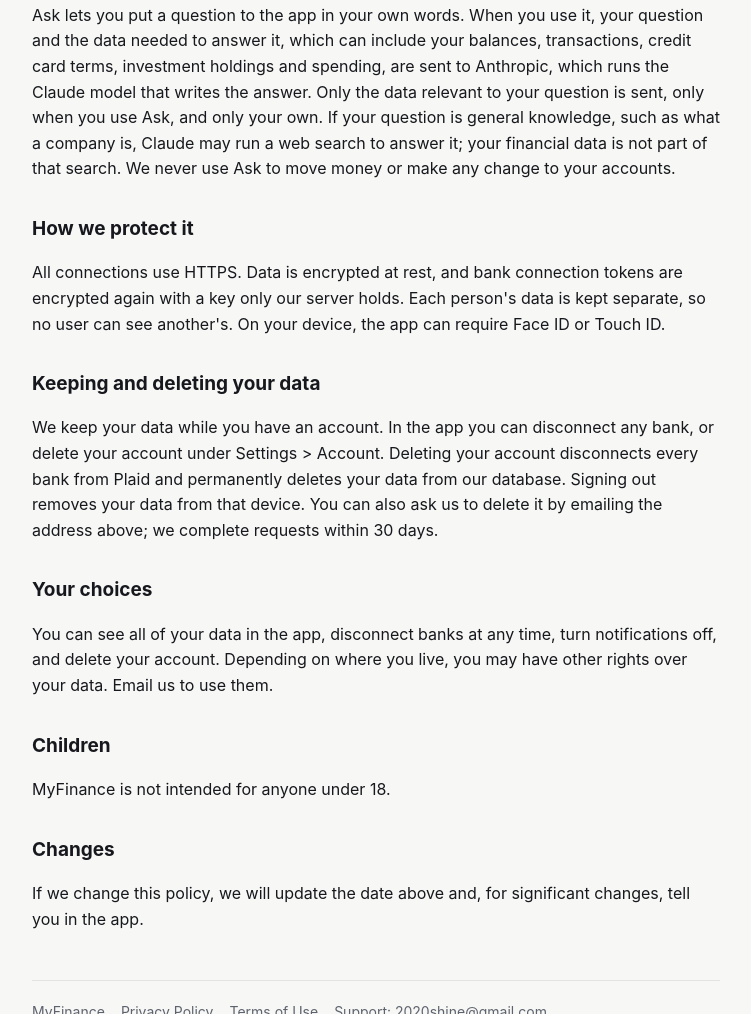
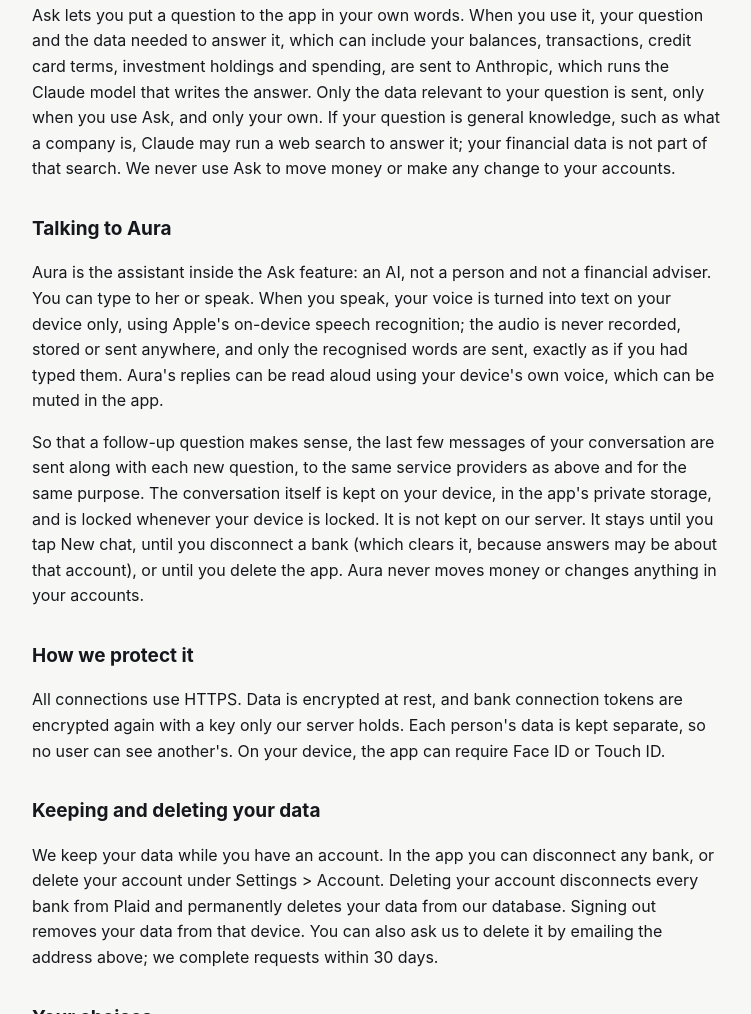
Before and after one commit to shineet/shine-finance-api, a website: page public/privacy.html in a window 1280 px wide. Shown: the part 1403-2417 px from the top of the page, without its empty margins (264-1015 px from the left). Drawn offline with Linux system fonts and the light colour scheme.

Commit message:
Privacy: Talking to Aura (voice on the device only, conversation kept on the device, recent messages sent with each question)
Co-Authored-By: Claude Sonnet 5.5 <noreply@anthropic.com>

```diff
--- a/public/privacy.html
+++ b/public/privacy.html
@@ -28,6 +28,9 @@
 <p>We will disclose data if the law requires it.</p>
 <h2>The Ask feature</h2>
 <p>Ask lets you put a question to the app in your own words. When you use it, your question and the data needed to answer it, which can include your balances, transactions, credit card terms, investment holdings and spending, are sent to Anthropic, which runs the Claude model that writes the answer. Only the data relevant to your question is sent, only when you use Ask, and only your own. If your question is general knowledge, such as what a company is, Claude may run a web search to answer it; your financial data is not part of that search. We never use Ask to move money or make any change to your accounts.</p>
+<h2>Talking to Aura</h2>
+<p>Aura is the assistant inside the Ask feature: an AI, not a person and not a financial adviser. You can type to her or speak. When you speak, your voice is turned into text on your device only, using Apple's on-device speech recognition; the audio is never recorded, stored or sent anywhere, and only the recognised words are sent, exactly as if you had typed them. Aura's replies can be read aloud using your device's own voice, which can be muted in the app.</p>
+<p>So that a follow-up question makes sense, the last few messages of your conversation are sent along with each new question, to the same service providers as above and for the same purpose. The conversation itself is kept on your device, in the app's private storage, and is locked whenever your device is locked. It is not kept on our server. It stays until you tap New chat, until you disconnect a bank (which clears it, because answers may be about that account), or until you delete the app. Aura never moves money or changes anything in your accounts.</p>
 <h2>How we protect it</h2>
 <p>All connections use HTTPS. Data is encrypted at rest, and bank connection tokens are encrypted again with a key only our server holds. Each person's data is kept separate, so no user can see another's. On your device, the app can require Face ID or Touch ID.</p>
 <h2>Keeping and deleting your data</h2>
```
